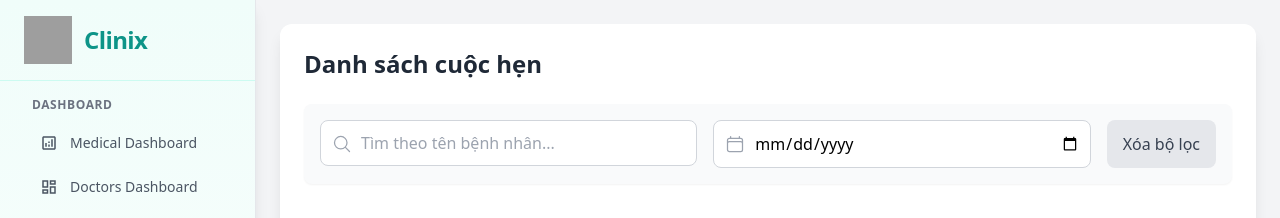
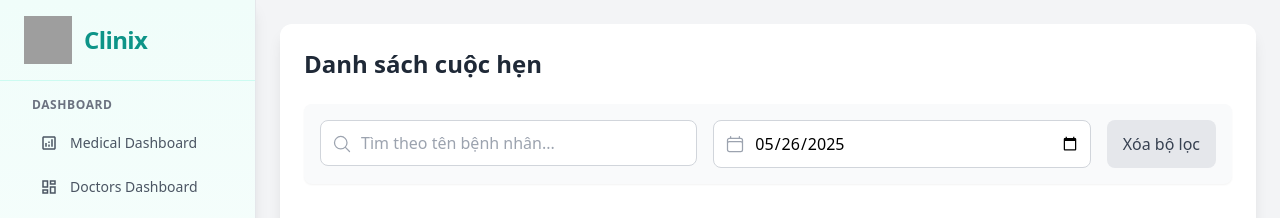
Before and after one commit to LeThinhPhat/hiv-medical-service-system-fe, a React (Vite) app: page /doctor/doctorsappoinment in a window 1280 px wide. Shown: the top 218 px of the page. Built offline with nearby package versions, Linux system fonts and the light colour scheme; grey boxes are pictures that could not be loaded.

Commit message:
update appointment

```diff
--- a/src/Components/Doctor/DoctorAppoinment.jsx
+++ b/src/Components/Doctor/DoctorAppoinment.jsx
@@ -1,26 +1,26 @@
 import React, { useEffect, useState } from "react";
 import { useNavigate } from "react-router-dom";
-import { MagnifyingGlassIcon, CalendarIcon } from "@heroicons/react/24/outline"; // Heroicons for icons
+import { MagnifyingGlassIcon, CalendarIcon } from "@heroicons/react/24/outline";
 import doctorAppointmentService from "../../Services/DoctorService/doctorAppointmentService";
 
 const DoctorAppointments = () => {
+  const navigate = useNavigate();
+  const today = new Date().toISOString().split("T")[0];
+
   const [appointments, setAppointments] = useState([]);
   const [filteredAppointments, setFilteredAppointments] = useState([]);
   const [loading, setLoading] = useState(true);
   const [searchName, setSearchName] = useState("");
-  const [filterDate, setFilterDate] = useState("");
+  const [filterDate, setFilterDate] = useState(today);
   const [currentPage, setCurrentPage] = useState(1);
-  const navigate = useNavigate();
 
   const appointmentsPerPage = 10;
-  const today = new Date().toISOString().split("T")[0];
 
   useEffect(() => {
     const fetchAppointments = async () => {
       try {
         const data = await doctorAppointmentService.getAppointmentsByToken();
         setAppointments(data);
-        setFilterDate(today);
       } catch (err) {
         console.error("Không thể tải danh sách cuộc hẹn:", err);
       } finally {
@@ -44,12 +44,12 @@ const DoctorAppointments = () => {
 
     if (filterDate) {
       filtered = filtered.filter((appt) => {
-        const apptDate = new Date(appt.startTime).toISOString().split("T")[0];
+        const apptDate = new Date(appt.createdAt).toISOString().split("T")[0];
         return apptDate === filterDate;
       });
     }
 
-    filtered.sort((a, b) => new Date(b.startTime) - new Date(a.startTime));
+    filtered.sort((a, b) => new Date(b.createdAt) - new Date(a.createdAt));
     setFilteredAppointments(filtered.reverse());
     setCurrentPage(1);
   }, [searchName, filterDate, appointments]);
@@ -75,7 +75,6 @@ const DoctorAppointments = () => {
     setFilterDate(today);
   };
 
-  // Generate pagination buttons (show 5 pages at a time)
   const getPaginationRange = () => {
     const maxPagesToShow = 5;
     const startPage = Math.max(1, currentPage - Math.floor(maxPagesToShow / 2));
@@ -120,7 +119,7 @@ const DoctorAppointments = () => {
             className="pl-10 w-full border border-gray-300 rounded-lg p-2.5 focus:ring-2 focus:ring-blue-500 focus:border-blue-500 transition"
             value={filterDate}
             onChange={(e) => setFilterDate(e.target.value)}
-            aria-label="Lọc theo ngày"
+            aria-label="Lọc theo ngày tạo"
           />
         </div>
         <button
@@ -216,9 +215,6 @@ const DoctorAppointments = () => {
                             }
                           )
                         }
-                        aria-label={`Xem hồ sơ của ${
-                          appt.patientID?.name || "bệnh nhân"
-                        }`}
                       >
                         Xem hồ sơ
                       </button>
@@ -229,9 +225,6 @@ const DoctorAppointments = () => {
                             `medical-records/create/${appt.patientID?._id}`
                           )
                         }
-                        aria-label={`Tạo bệnh án cho ${
-                          appt.patientID?.name || "bệnh nhân"
-                        }`}
                       >
                         Tạo bệnh án
                       </button>
@@ -254,7 +247,6 @@ const DoctorAppointments = () => {
                 className="px-4 py-2 border rounded-lg bg-gray-100 hover:bg-gray-200 disabled:opacity-50 transition"
                 onClick={() => handlePageChange(currentPage - 1)}
                 disabled={currentPage <= 1}
-                aria-label="Trang trước"
               >
                 Trước
               </button>
@@ -267,7 +259,6 @@ const DoctorAppointments = () => {
                       : "bg-gray-100 hover:bg-gray-200"
                   } transition`}
                   onClick={() => handlePageChange(page)}
-                  aria-label={`Trang ${page}`}
                 >
                   {page}
                 </button>
@@ -279,7 +270,6 @@ const DoctorAppointments = () => {
                 className="px-4 py-2 border rounded-lg bg-gray-100 hover:bg-gray-200 disabled:opacity-50 transition"
                 onClick={() => handlePageChange(currentPage + 1)}
                 disabled={currentPage >= totalPages}
-                aria-label="Trang sau"
               >
                 Sau
               </button>
```
